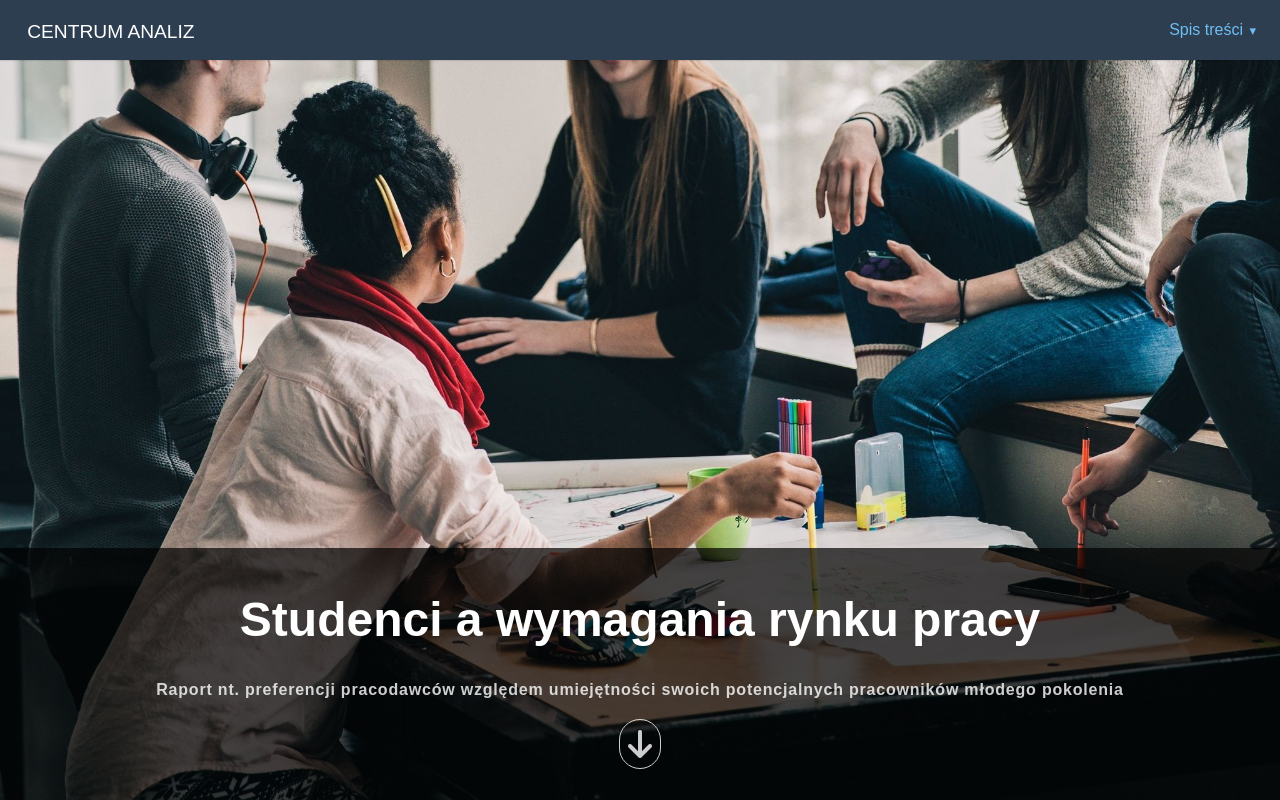
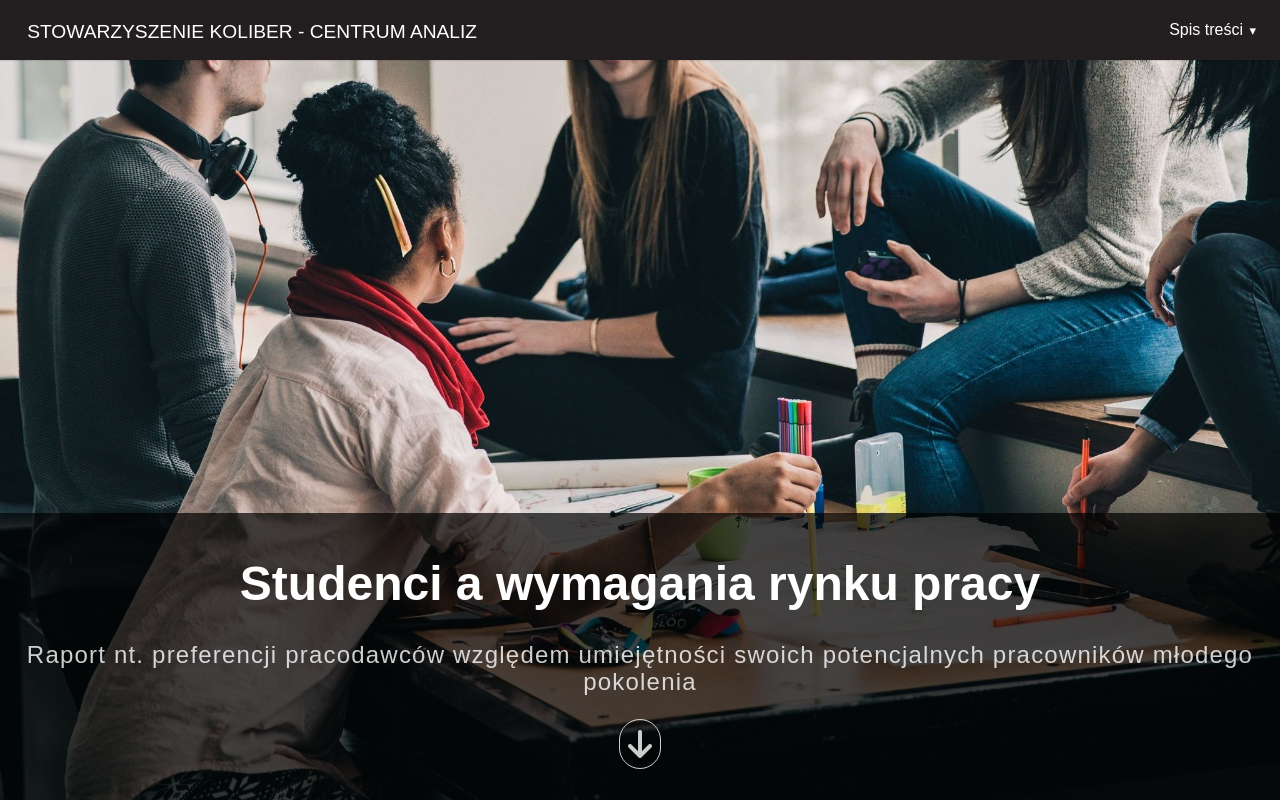
Before and after one commit to dawidzieba92/koliber-labor-market-raport, a plain HTML site: page index.html in a window 1280 px wide. Shown: the top 800 px of the page. Drawn offline with nearby package versions, Linux system fonts and the light colour scheme.

Commit message:
Improved style

```diff
--- a/index.html
+++ b/index.html
@@ -19,7 +19,7 @@
 
 	<div class="header">
 		<div class="home-menu pure-menu pure-menu-horizontal pure-menu-fixed">
-			<a class="pure-menu-heading" href="">Centrum Analiz</a>
+			<a class="pure-menu-heading" href=""><span>Stowarzyszenie KoLiber - </span>Centrum Analiz</a>
 
 			<ul class="pure-menu-list">
 				<li class="pure-menu-item pure-menu-has-children pure-menu-allow-hover">
@@ -1828,6 +1828,11 @@
                         <a href="https://www.instagram.com/koliber_org/"><i class="fa fa-instagram" aria-hidden="true"></i></a>
                         <a href="https://www.youtube.com/channel/UCyDWiHNQ9NAP-6eY9IQgaHQ"><i class="fa fa-youtube" aria-hidden="true"></i></a>
                     </div>
+                </p>
+                <p class="koliber">
+                    <a href="https://koliber.org">
+                        <img class="pure-img-responsive" src="/images/KoLiberLogo.png" alt="Logo Stowarzyszenia KoLiber">
+                    </a>
                 </p>
                 <p class="ministry small-text">
                     <a href="https://www.gov.pl/web/nauka">
--- a/styles.css
+++ b/styles.css
@@ -116,7 +116,7 @@ a.pure-button-primary {
 	padding: 0.5em;
 	text-align: center;
 	box-shadow: 0 1px 1px rgba(0, 0, 0, 0.10);
-	background: #2d3e50;
+	background: #231f20;
 	height: 45px;
 }
 
@@ -136,14 +136,16 @@ a.pure-button-primary {
 	left: auto;
 	right: 0;
 	max-width: 350px;
-	border: 1px solid #e2e2e2;
+	background-color: #231f20;
 }
 
 .home-menu .pure-menu-heading {
 	color: white;
-	font-weight: 400;
 	font-size: 120%;
 	float: left
+}
+.home-menu .pure-menu-heading span {
+	display: none;
 }
 
 .home-menu .pure-menu-list {
@@ -155,7 +157,7 @@ a.pure-button-primary {
 }
 
 .home-menu a {
-	color: #6FBEF3;
+	color: white;
 	white-space: normal;
 	cursor: pointer;
 }
@@ -201,6 +203,7 @@ a.pure-button-primary {
 
 /* This is the main heading that appears on the blue section */
 .splash-head {
+	font-size: 3.5em;
 	padding: 0 10px;
 	font-weight: bold;
 	color: white;
@@ -209,9 +212,9 @@ a.pure-button-primary {
 
 /* This is the subheading that appears on the blue section */
 .splash-subhead {
+	font-size: 1.5em;
 	padding: 0 10px;
 	color: white;
-	font-weight: bold;
 	letter-spacing: 0.05em;
 	opacity: 0.8;
 }
@@ -256,7 +259,7 @@ a.pure-button-primary {
 .content-head {
 	background-color: rgb(31, 141, 214);
 	color: white;
-	font-weight: 400;
+	font-weight: bold;
 	text-transform: uppercase;
 	letter-spacing: 0.1em;
 	padding: 2em 20px;
@@ -284,7 +287,7 @@ a.pure-button-primary {
 
 /* This is the class used for the footer */
 .footer {
-	background: #111;
+	background: #231f20;
 	bottom: 0;
 	width: 100%;
 }
@@ -342,6 +345,10 @@ a.pure-button-primary {
 
 	.home-menu ul {
 		float: right;
+	}
+
+	.home-menu .pure-menu-heading span {
+		display: inline;
 	}
 
 	/* We increase the height of the splash-container */
```
Also changed, not shown: images/KoLiberLogo.png (added).
